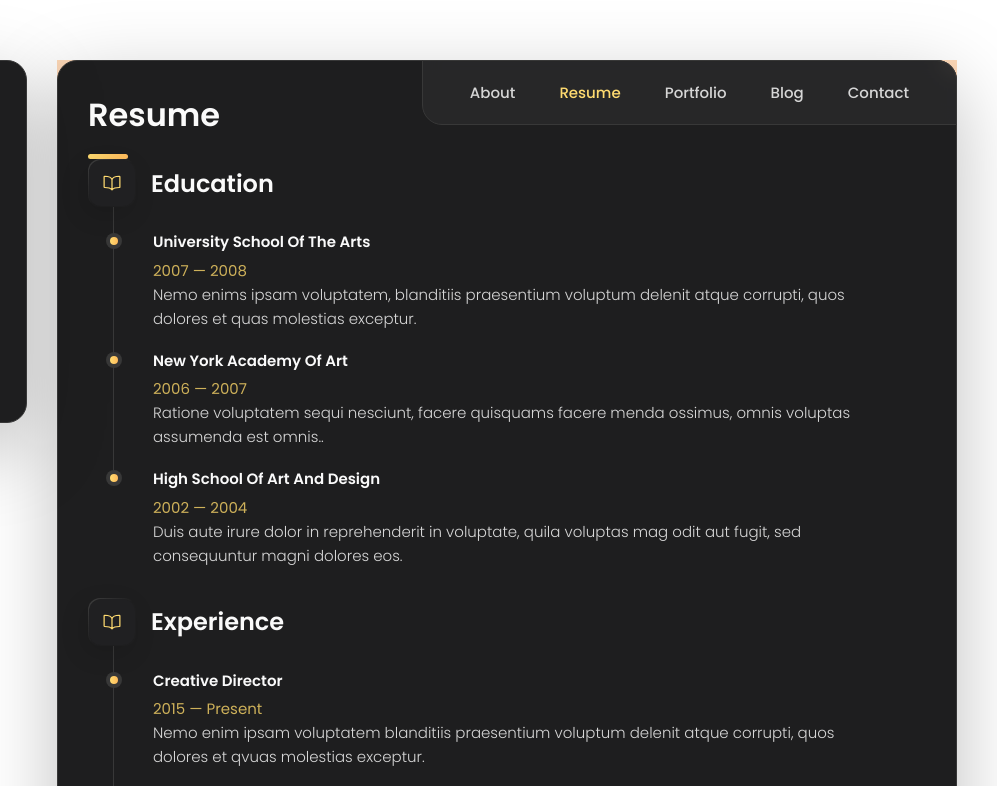
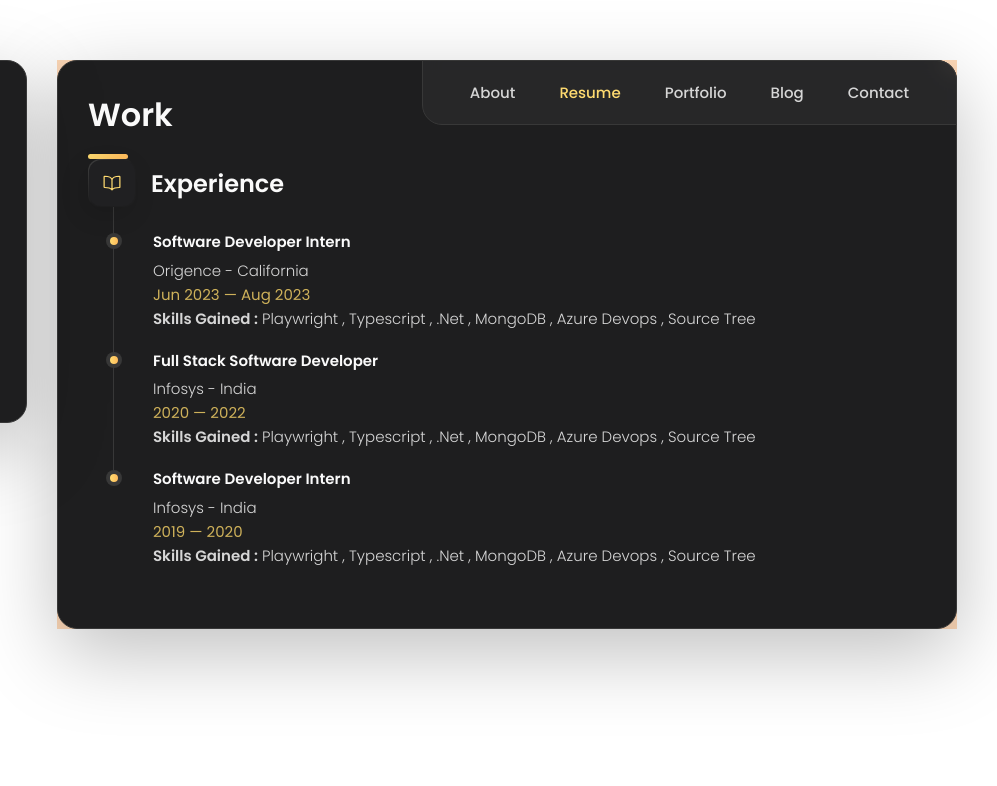
Before and after one commit to vidhya-jeeva/mysite, a plain HTML site: page index.html in a window 1280 px wide. Both pictures are taken after a click on the button "Resume". Shown: the top 786 px of the page, 283-1280 px from the left. Drawn offline with nearby package versions, Linux system fonts and the light colour scheme.

Commit message:
Update index.html

```diff
--- a/index.html
+++ b/index.html
@@ -560,65 +560,8 @@
       <article class="resume" data-page="resume">
 
         <header>
-          <h2 class="h2 article-title">Resume</h2>
+          <h2 class="h2 article-title">Work</h2>
         </header>
-
-        <section class="timeline">
-
-          <div class="title-wrapper">
-            <div class="icon-box">
-              <ion-icon name="book-outline"></ion-icon>
-            </div>
-
-            <h3 class="h3">Education</h3>
-          </div>
-
-          <ol class="timeline-list">
-
-            <li class="timeline-item">
-
-              <h4 class="h4 timeline-item-title">University school of the arts</h4>
-
-              <span>2007 — 2008</span>
-
-              <p class="timeline-text">
-                Nemo enims ipsam voluptatem, blanditiis praesentium voluptum delenit atque corrupti, quos dolores et
-                quas molestias
-                exceptur.
-              </p>
-
-            </li>
-
-            <li class="timeline-item">
-
-              <h4 class="h4 timeline-item-title">New york academy of art</h4>
-
-              <span>2006 — 2007</span>
-
-              <p class="timeline-text">
-                Ratione voluptatem sequi nesciunt, facere quisquams facere menda ossimus, omnis voluptas assumenda est
-                omnis..
-              </p>
-
-            </li>
-
-            <li class="timeline-item">
-
-              <h4 class="h4 timeline-item-title">High school of art and design</h4>
-
-              <span>2002 — 2004</span>
-
-              <p class="timeline-text">
-                Duis aute irure dolor in reprehenderit in voluptate, quila voluptas mag odit aut fugit, sed consequuntur
-                magni dolores
-                eos.
-              </p>
-
-            </li>
-
-          </ol>
-
-        </section>
 
         <section class="timeline">
 
@@ -634,113 +577,60 @@
 
             <li class="timeline-item">
 
-              <h4 class="h4 timeline-item-title">Creative director</h4>
+              <h4 class="h4 timeline-item-title">Software Developer Intern</h4>
+               <p class="timeline-text">
+               Origence - California
 
-              <span>2015 — Present</span>
+              </p>
+              <span>Jun 2023 — Aug 2023</span>
+
 
               <p class="timeline-text">
-                Nemo enim ipsam voluptatem blanditiis praesentium voluptum delenit atque corrupti, quos dolores et qvuas
-                molestias
-                exceptur.
-              </p>
+<strong> Skills Gained :</strong> Playwright , Typescript , .Net , MongoDB , Azure Devops , Source Tree
+                </p>
+
 
             </li>
 
-            <li class="timeline-item">
+           <li class="timeline-item">
 
-              <h4 class="h4 timeline-item-title">Art director</h4>
+              <h4 class="h4 timeline-item-title">Full Stack Software Developer</h4>
+               <p class="timeline-text">
+               Infosys - India
 
-              <span>2013 — 2015</span>
+              </p>
+              <span>2020 —  2022</span>
+
 
               <p class="timeline-text">
-                Nemo enims ipsam voluptatem, blanditiis praesentium voluptum delenit atque corrupti, quos dolores et
-                quas molestias
-                exceptur.
-              </p>
+<strong> Skills Gained :</strong> Playwright , Typescript , .Net , MongoDB , Azure Devops , Source Tree
+                </p>
+
 
             </li>
+              <li class="timeline-item">
 
-            <li class="timeline-item">
+              <h4 class="h4 timeline-item-title">Software Developer Intern</h4>
+<!--               <span>Infosys - California</span> -->
+               <p class="timeline-text">
+               Infosys - India
 
-              <h4 class="h4 timeline-item-title">Web designer</h4>
+              </p>
+              <span>2019 —  2020</span>
 
-              <span>2010 — 2013</span>
 
               <p class="timeline-text">
-                Nemo enims ipsam voluptatem, blanditiis praesentium voluptum delenit atque corrupti, quos dolores et
-                quas molestias
-                exceptur.
-              </p>
+<strong> Skills Gained :</strong> Playwright , Typescript , .Net , MongoDB , Azure Devops , Source Tree
+                </p>
+
 
             </li>
 
           </ol>
 
         </section>
+      </article>
 
-        <section class="skill">
-
-          <h3 class="h3 skills-title">My skills</h3>
-
-          <ul class="skills-list content-card">
-
-            <li class="skills-item">
-
-              <div class="title-wrapper">
-                <h5 class="h5">Web design</h5>
-                <data value="80">80%</data>
-              </div>
-
-              <div class="skill-progress-bg">
-                <div class="skill-progress-fill" style="width: 80%;"></div>
-              </div>
-
-            </li>
-
-            <li class="skills-item">
-
-              <div class="title-wrapper">
-                <h5 class="h5">Graphic design</h5>
-                <data value="70">70%</data>
-              </div>
-
-              <div class="skill-progress-bg">
-                <div class="skill-progress-fill" style="width: 70%;"></div>
-              </div>
-
-            </li>
-
-            <li class="skills-item">
-
-              <div class="title-wrapper">
-                <h5 class="h5">Branding</h5>
-                <data value="90">90%</data>
-              </div>
-
-              <div class="skill-progress-bg">
-                <div class="skill-progress-fill" style="width: 90%;"></div>
-              </div>
-
-            </li>
-
-            <li class="skills-item">
-
-              <div class="title-wrapper">
-                <h5 class="h5">WordPress</h5>
-                <data value="50">50%</data>
-              </div>
-
-              <div class="skill-progress-bg">
-                <div class="skill-progress-fill" style="width: 50%;"></div>
-              </div>
-
-            </li>
-
-          </ul>
-
-        </section>
-
-      </article>
 
 
 
```
